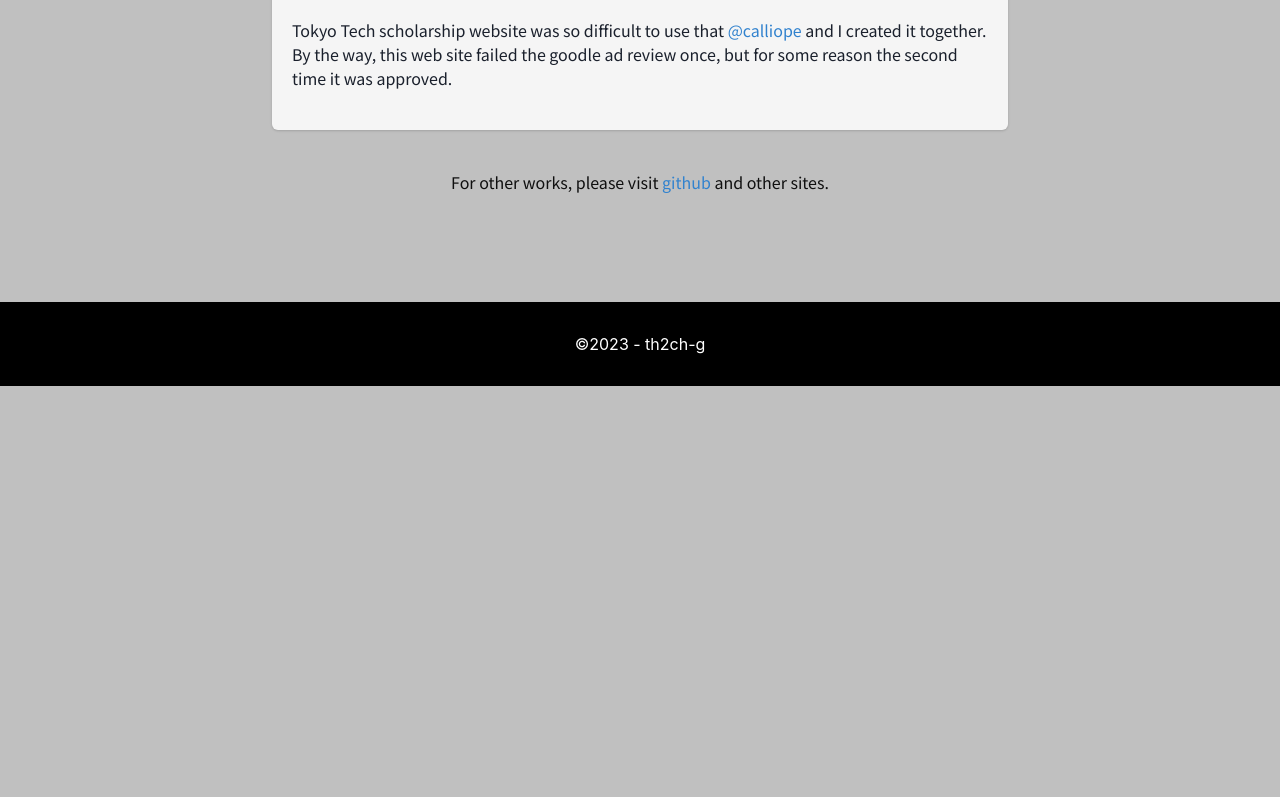
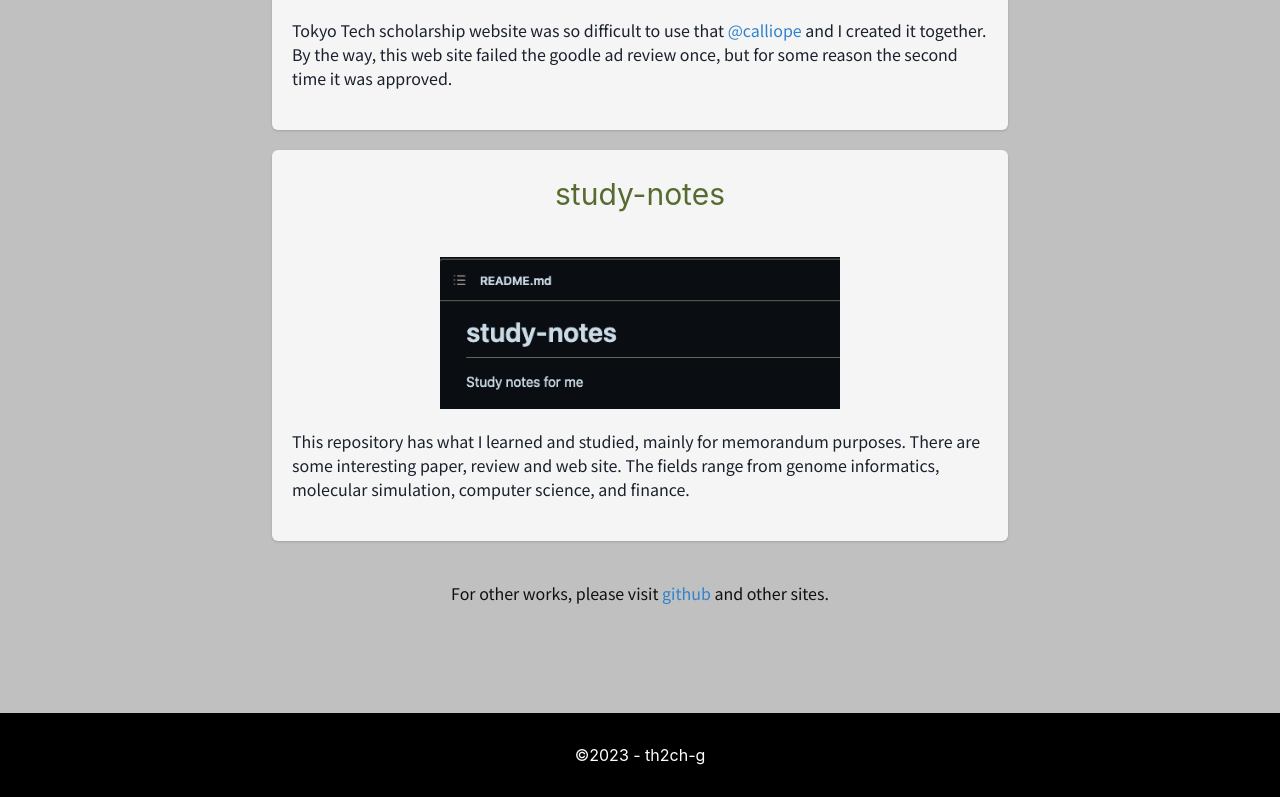
Before and after one commit to th2ch-g/hoge, a Next.js app: page / in a window 1280 px wide. Shown: the part 3060-3857 px from the top of the page. Before the commit the page ends 3446 px from the top, so only its background shows below. Built offline with nearby package versions, Linux system fonts and the light colour scheme.

Commit message:
add: study-notes

```diff
--- a/src/components/organisms/Navbar.tsx
+++ b/src/components/organisms/Navbar.tsx
@@ -39,31 +39,35 @@ const Navbar = () => {
                         bgColor="darkolivegreen"
                         textColor="black"
                         colorScheme="white"
+                        boxSize={50}
                     />
                     <MenuList bgColor="black">
                         <MenuItem
                             icon={<AddIcon />}
                             bgColor="darkolivegreen"
                         >
-                            New Tab
+                            <NavbarItem
+                                label="top"
+                                href={path}
+                            />
                         </MenuItem>
                         <MenuItem
                             icon={<ExternalLinkIcon />}
                             bgColor="darkolivegreen"
                         >
-                            New Window
+                            <NavbarItem
+                                label="skill"
+                                href={path + '#skill'}
+                            />
                         </MenuItem>
                         <MenuItem
                             icon={<RepeatIcon />}
                             bgColor="darkolivegreen"
                         >
-                            Open Closed Tab
-                        </MenuItem>
-                        <MenuItem
-                            icon={<EditIcon />}
-                            bgColor="darkolivegreen"
-                        >
-                            Open File...
+                            <NavbarItem
+                                label="works"
+                                href={path + '#works'}
+                            />
                         </MenuItem>
                     </MenuList>
                 </Menu>
--- a/src/pages/index.tsx
+++ b/src/pages/index.tsx
@@ -269,6 +269,19 @@ export default function Home() {
                     time it was approved.
                 </WorksCard>
 
+                <WorksCard
+                    url="https://github.com/th2ch-g/study-notes"
+                    header="study-notes"
+                    alt_string={alt_string}
+                    image_path={path + 'works/study-notes.png'}
+                >
+                    This repository has what I learned and studied, mainly for
+                    memorandum purposes. There are some interesting
+                    paper, review and web site. The fields range from genome
+                    informatics, molecular simulation, computer science, and
+                    finance.
+                </WorksCard>
+
                 <Box
                     textAlign="center"
                     marginY={10}
```
Also changed, not shown: public/works/study-notes.png (added).
